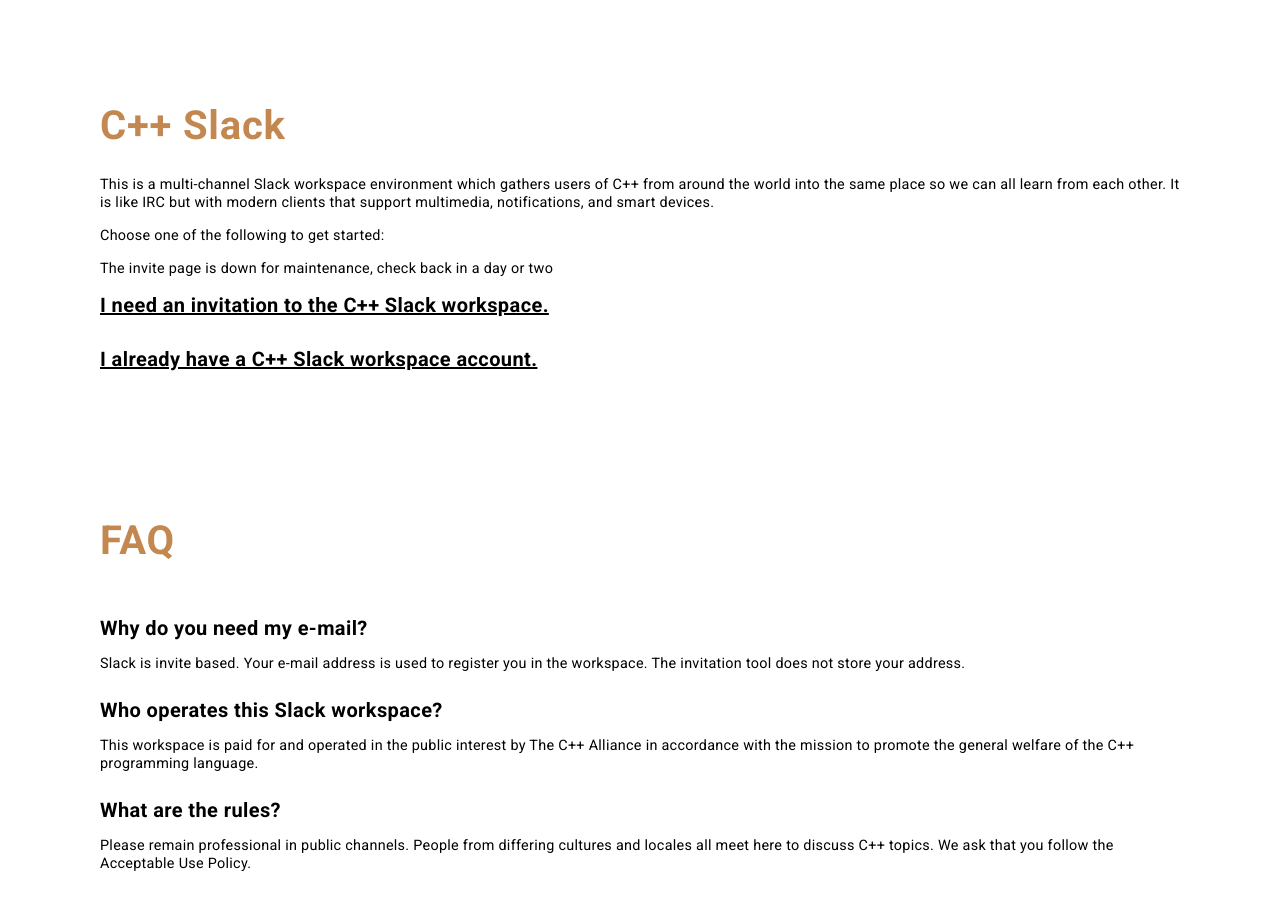
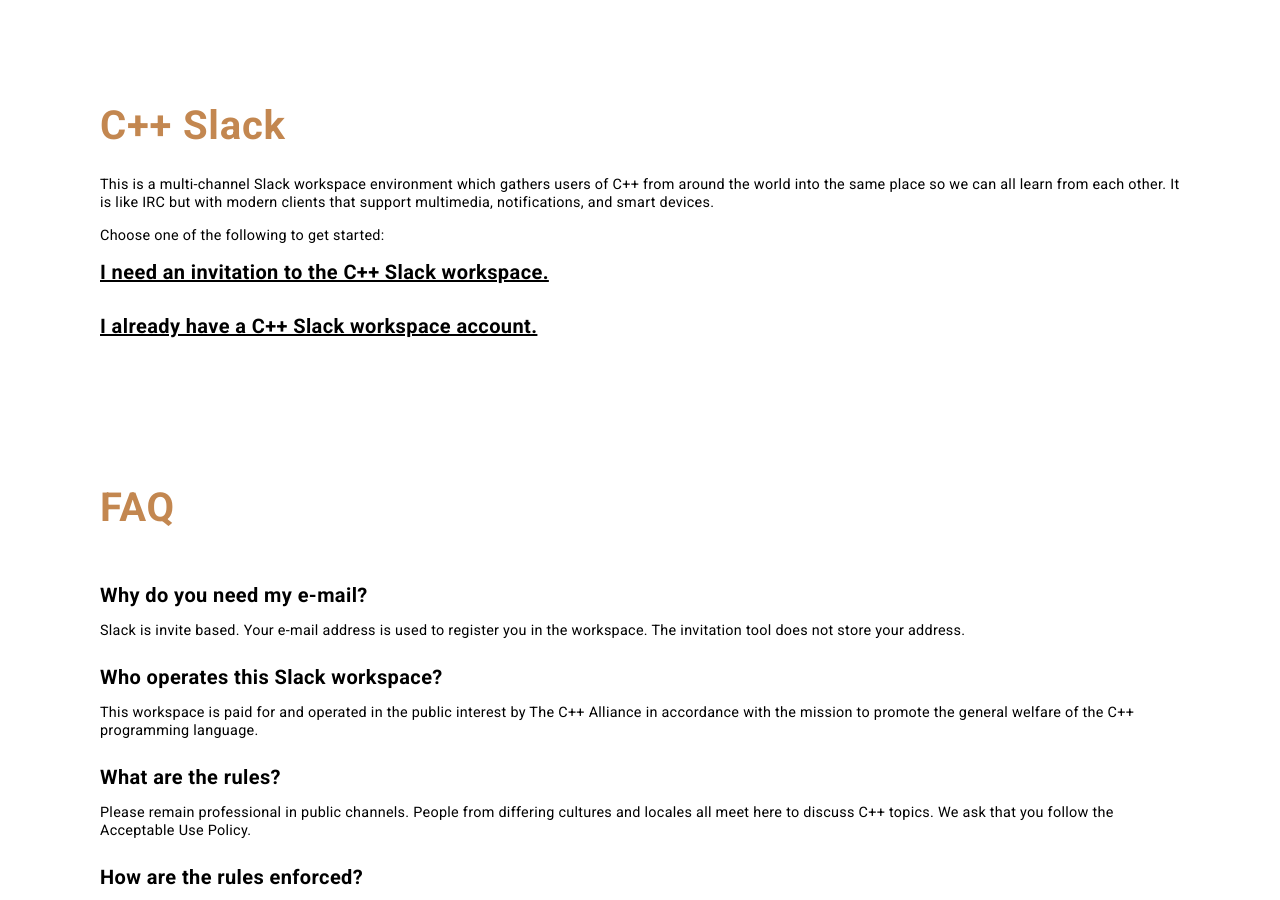
Before and after one commit to unecigarettewm/cppa-www, a Jekyll site: the page built from slack/index.html, in a window 1280 px wide and 900 px high, scrolled down 309 px. Built offline with Jekyll 4.4.1, drawn with Linux system fonts in a browser that asks for light colours.

Commit message:
Update index.html

```diff
--- a/slack/index.html
+++ b/slack/index.html
@@ -18,10 +18,9 @@
 
     <p class='text-xxs slack-paragraph'> This is a multi-channel Slack workspace environment which gathers users of C++ from around the world into the same place so we can all learn from each other. It is like IRC but with modern clients that support multimedia, notifications, and smart devices.</p>
     <p class='text-xxs slack-paragraph'>Choose one of the following to get started:</p>
-    <p class='text-xxs slack-paragraph'>The invite page is down for maintenance, check back in a day or two</p>
-    <ul>
+        <ul>
       <li class='slack-link'>
-        <a class='text-m link' href="https://cppalliance.org/slack/" id="reglink" target="_new">I need an invitation to the C++ Slack workspace.</a>
+        <a class='text-m link' href="https://cpplang-inviter.cppalliance.org/" id="reglink" target="_new">I need an invitation to the C++ Slack workspace.</a>
       </li>
       <li class='slack-link'>
         <a class='text-m link' href="https://cpplang.slack.com">I already have a C++ Slack workspace account.</a>
```
